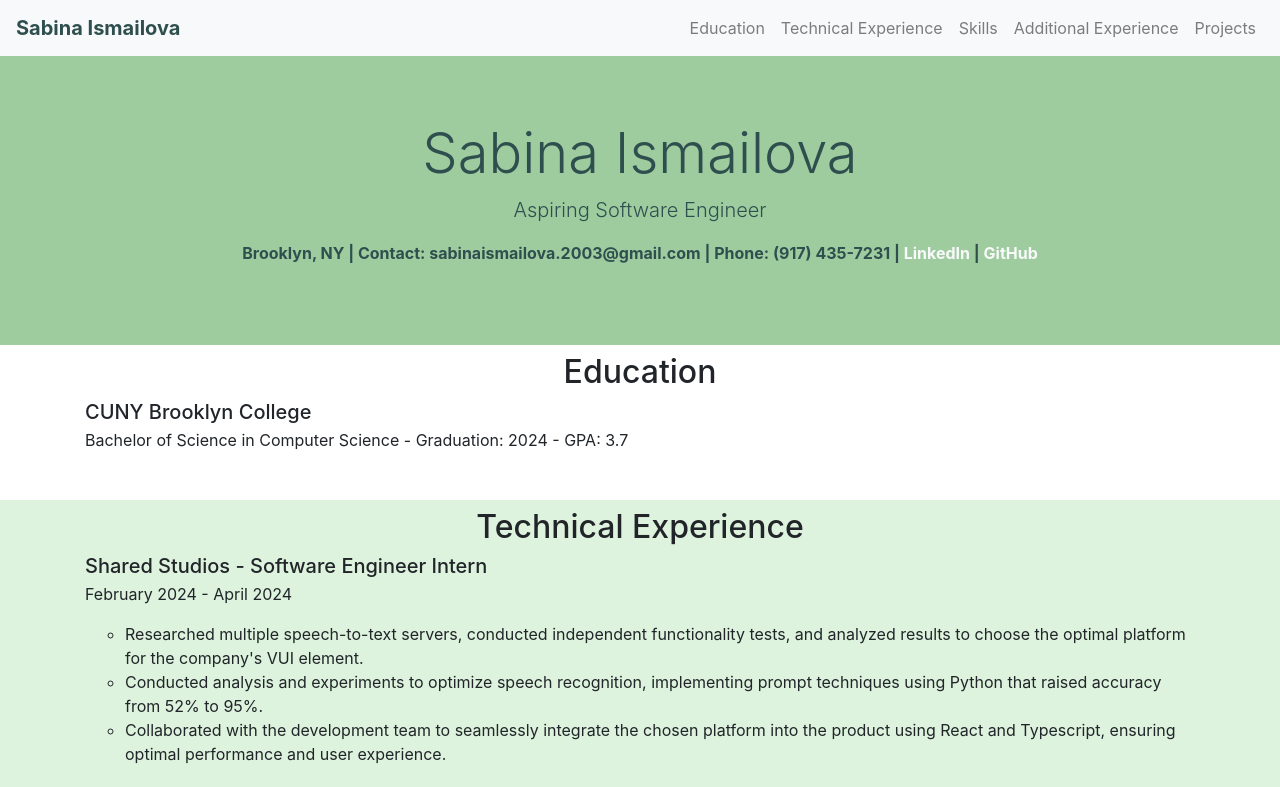
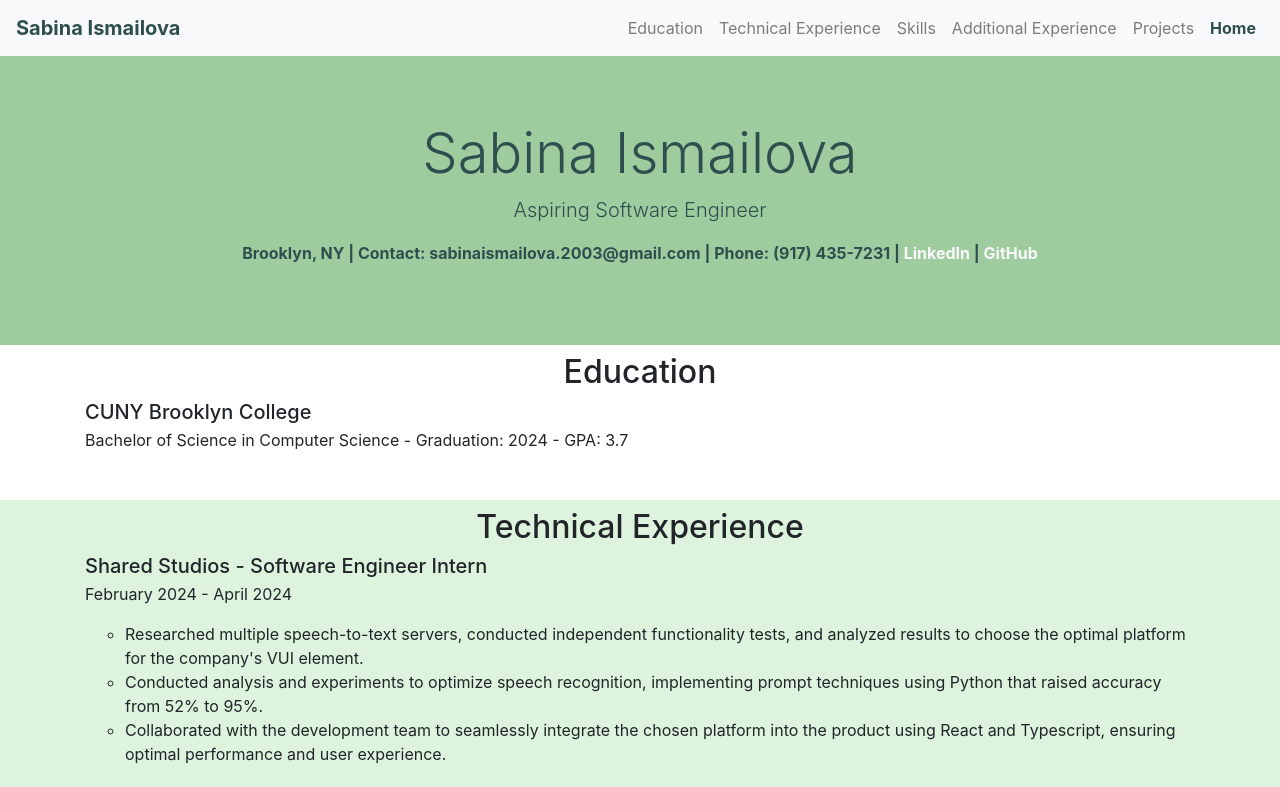
Before and after one commit to sabinaismailova/CISC3610, a plain HTML site: page resumeLab/resumeLab.html in a window 1280 px wide. Shown: the top 787 px of the page. Drawn offline with nearby package versions, Linux system fonts and the light colour scheme.

Commit message:
slight improvements

```diff
--- a/resumeLab/resumeLab.html
+++ b/resumeLab/resumeLab.html
@@ -29,6 +29,9 @@
                 </li>
                 <li class="nav-item">
                     <a class="nav-link" href="#projects">Projects</a>
+                </li>
+                <li class="nav-item">
+                    <a class="nav-link" href="../index.html" style="color: #2f4f4f; font-weight: bold;">Home</a>
                 </li>
             </ul>
         </div>
```
Also changed, not shown: index.html (+1 -1 lines).
